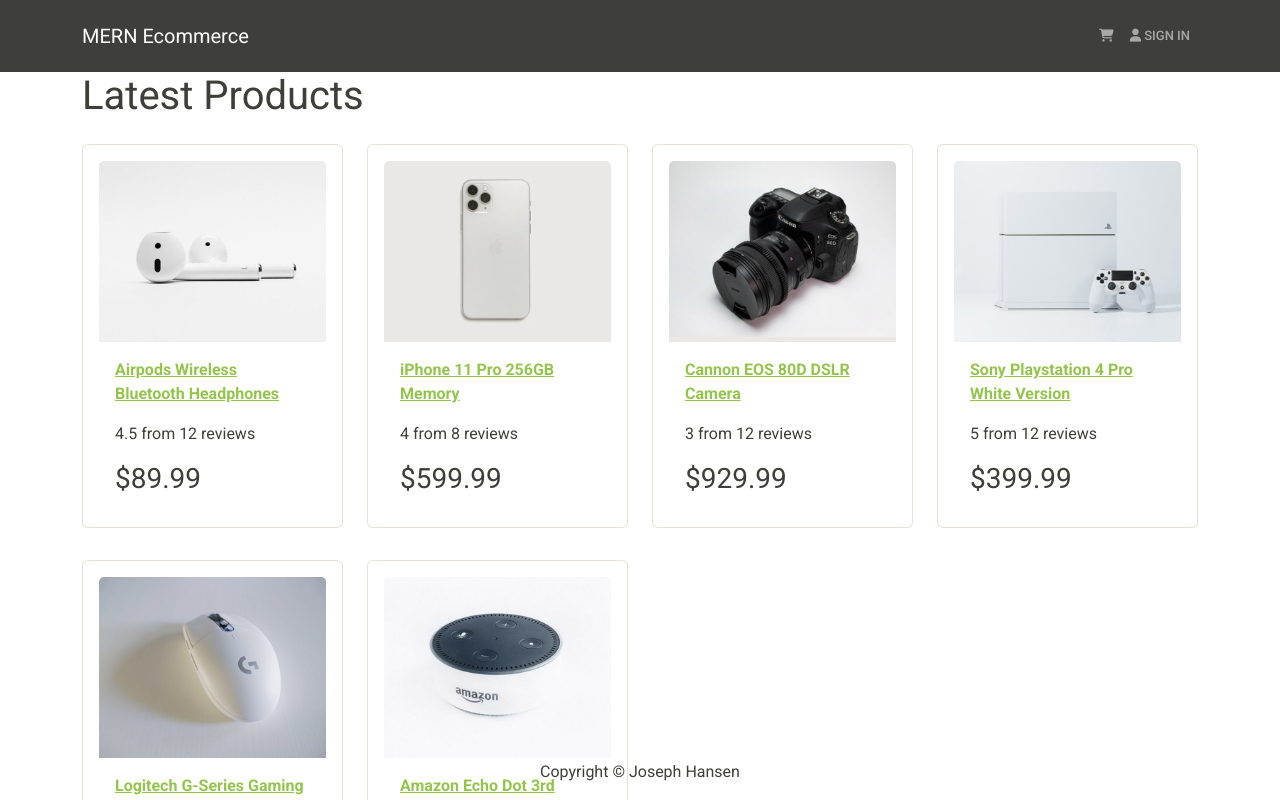
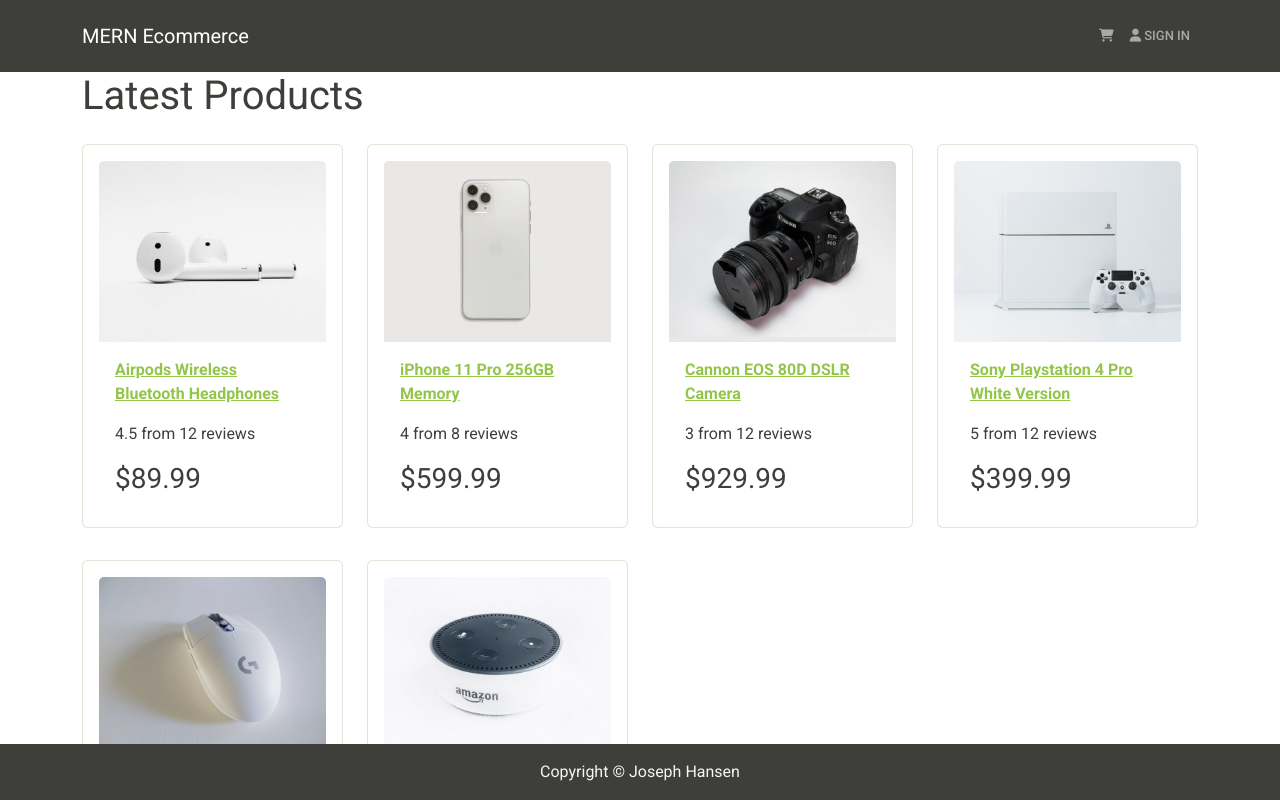
Before and after one commit to josephclaytonhansen/mern-ecommerce, a React (Create React App) app in the folder frontend/: page / in a window 1280 px wide. Shown: the top 800 px of the page. Built offline with nearby package versions, Linux system fonts and the light colour scheme.

Commit message:
Update Footer.js

```diff
--- a/frontend/src/components/Footer.js
+++ b/frontend/src/components/Footer.js
@@ -1,10 +1,10 @@
 import React from 'react'
 import {Container, Row, Col } from 'react-bootstrap'
 
-export default function Header(){
+export default function Footer(){
     return (
         <footer>
-            <Container>
+            <Container fluid className = "bg-dark text-light">
                 <Row>
                     <Col className = 'text-center py-3'>
                         Copyright &copy; Joseph Hansen
```
